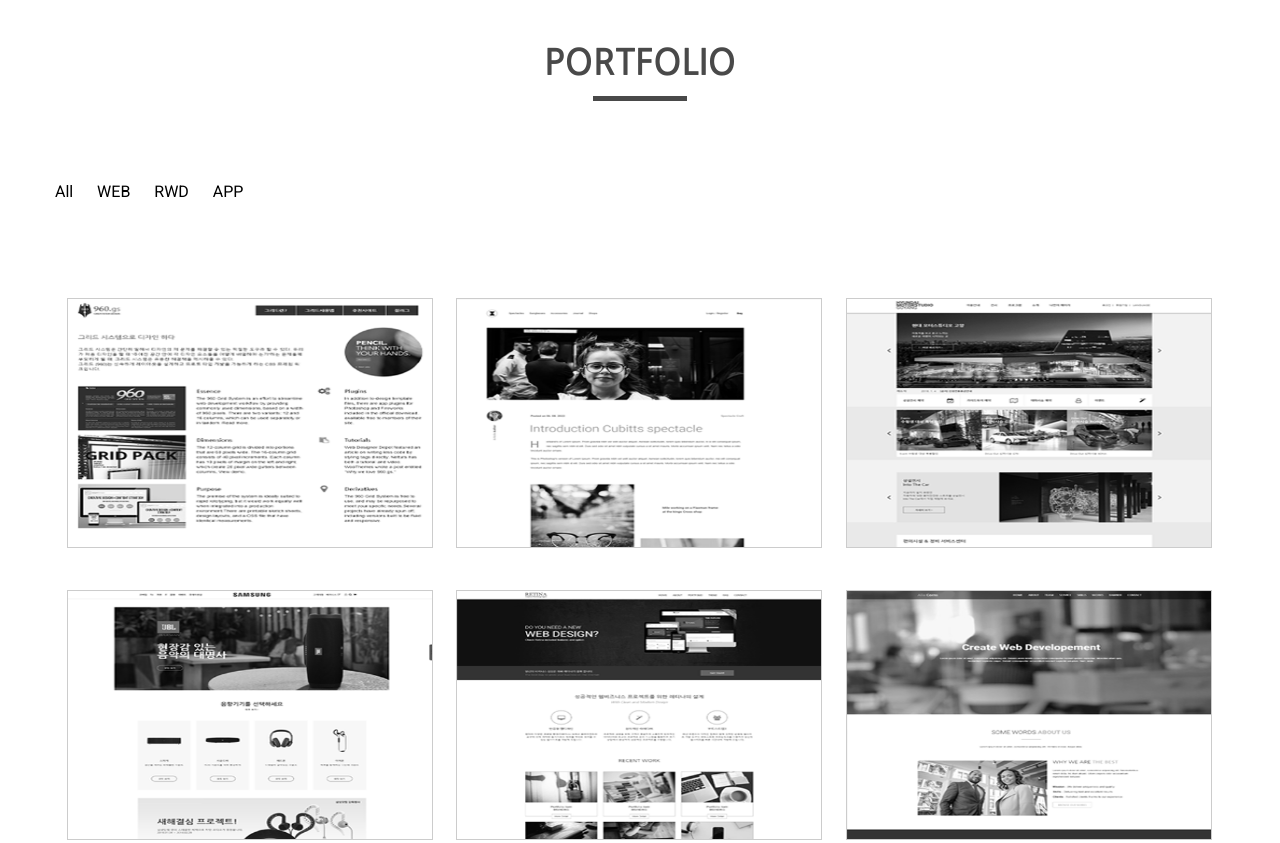
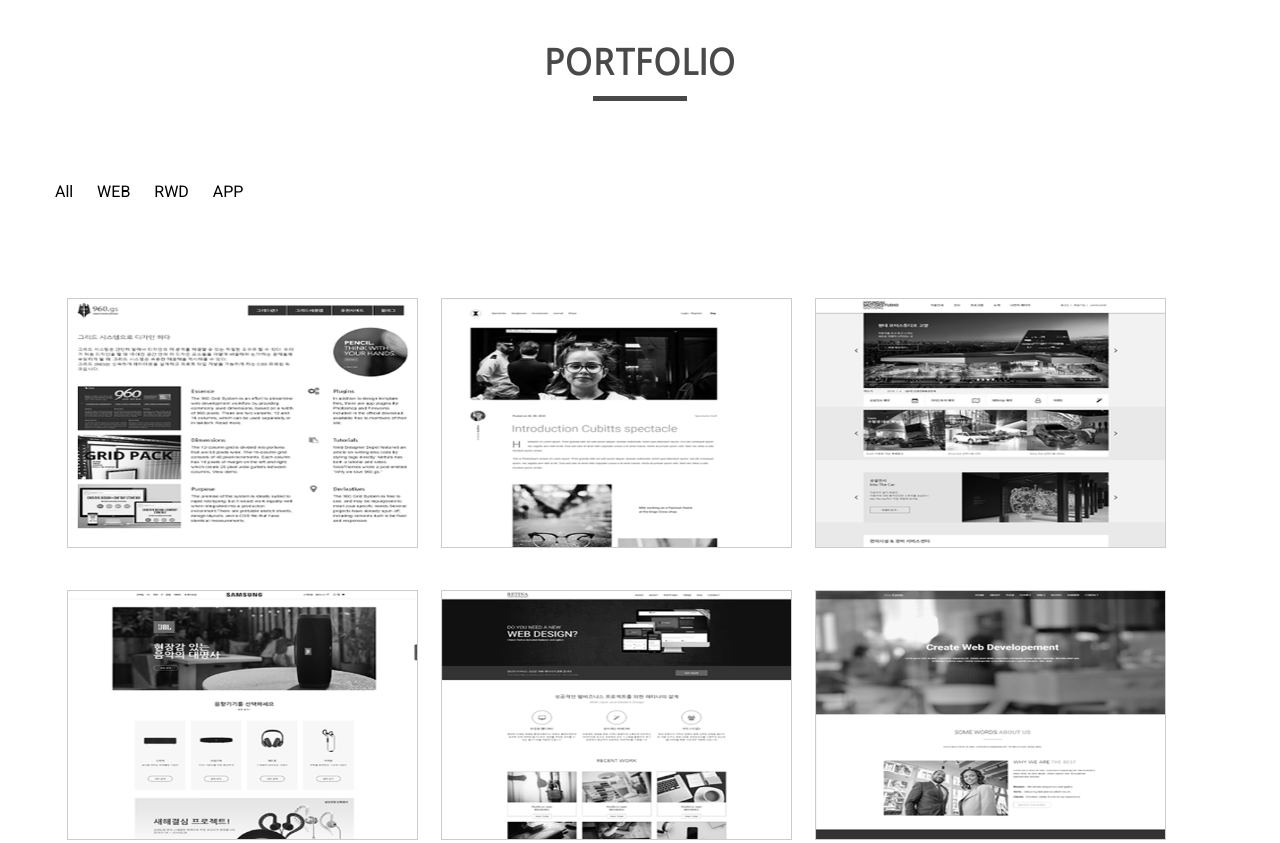
Before and after one commit to squaremin/PORTFOLIO, a plain HTML site: page html/main.html in a window 1280 px wide. Shown: the part 2386-3229 px from the top of the page. Drawn offline with nearby package versions, Linux system fonts and the light colour scheme; a script that the page names is missing.

Commit message:
portfolio

```diff
--- a/css/main.css
+++ b/css/main.css
@@ -269,7 +269,7 @@ h1, h2, h3, h4, h5{margin: 0; padding: 0;}
 }
 #portfolio .container .grid ul li{
   display: inline-block;
-  width: 31.3%;
+  width: 30%;
   height: 250px;
   border: 1px solid #ccc;
   margin: 0 1% 42px;
```
